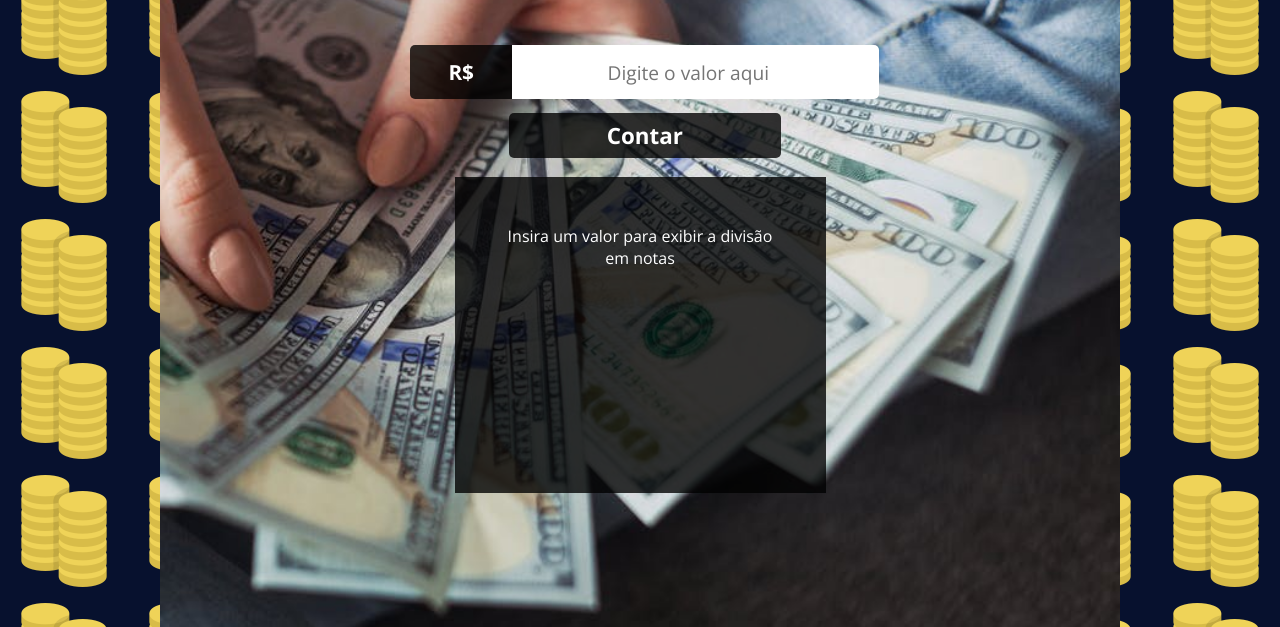
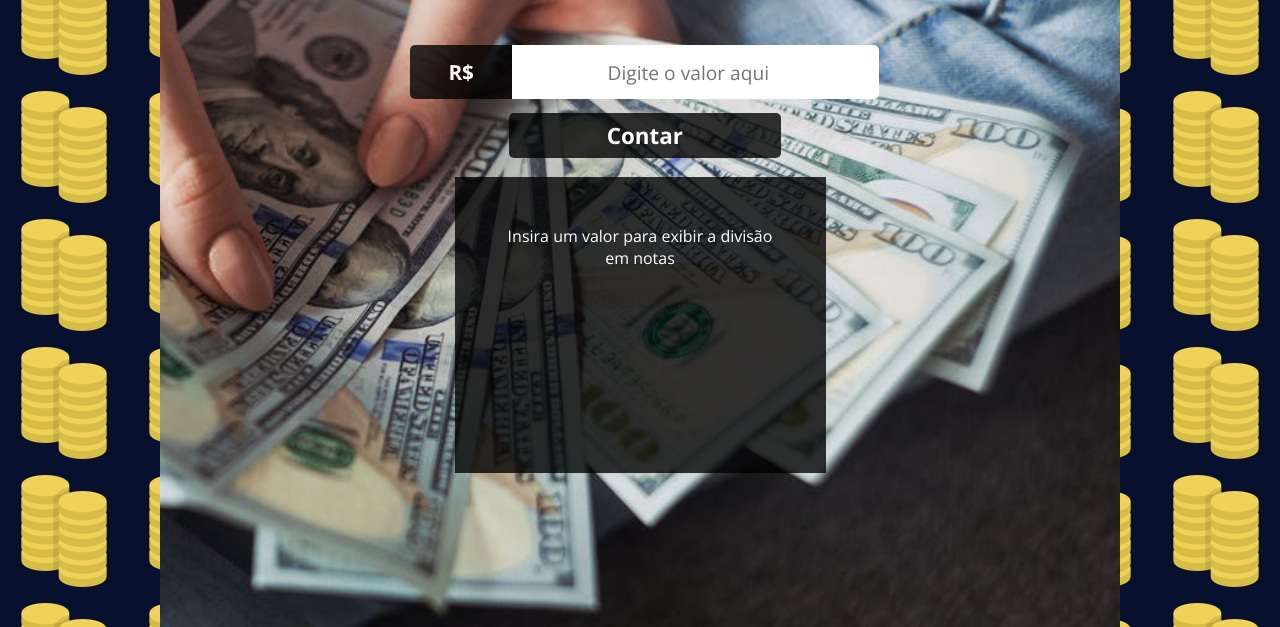
Before and after one commit to ivanilsonaraujojr/contador, a plain HTML site: page index.html in a window 1280 px wide. Shown: the part 173-800 px from the top of the page. Drawn offline with nearby package versions, Linux system fonts and the light colour scheme.

Commit message:
Correção de bugs

```diff
--- a/css/style.css
+++ b/css/style.css
@@ -113,7 +113,7 @@ a{
 .contarnotas__resultado{
     width: 275px;
     padding: 5%;
-    min-height: 220px;
+    min-height: 200px;
     margin: 2% 0;
     color: var(--branco);
     background-color: var(--cinzinha);
```
